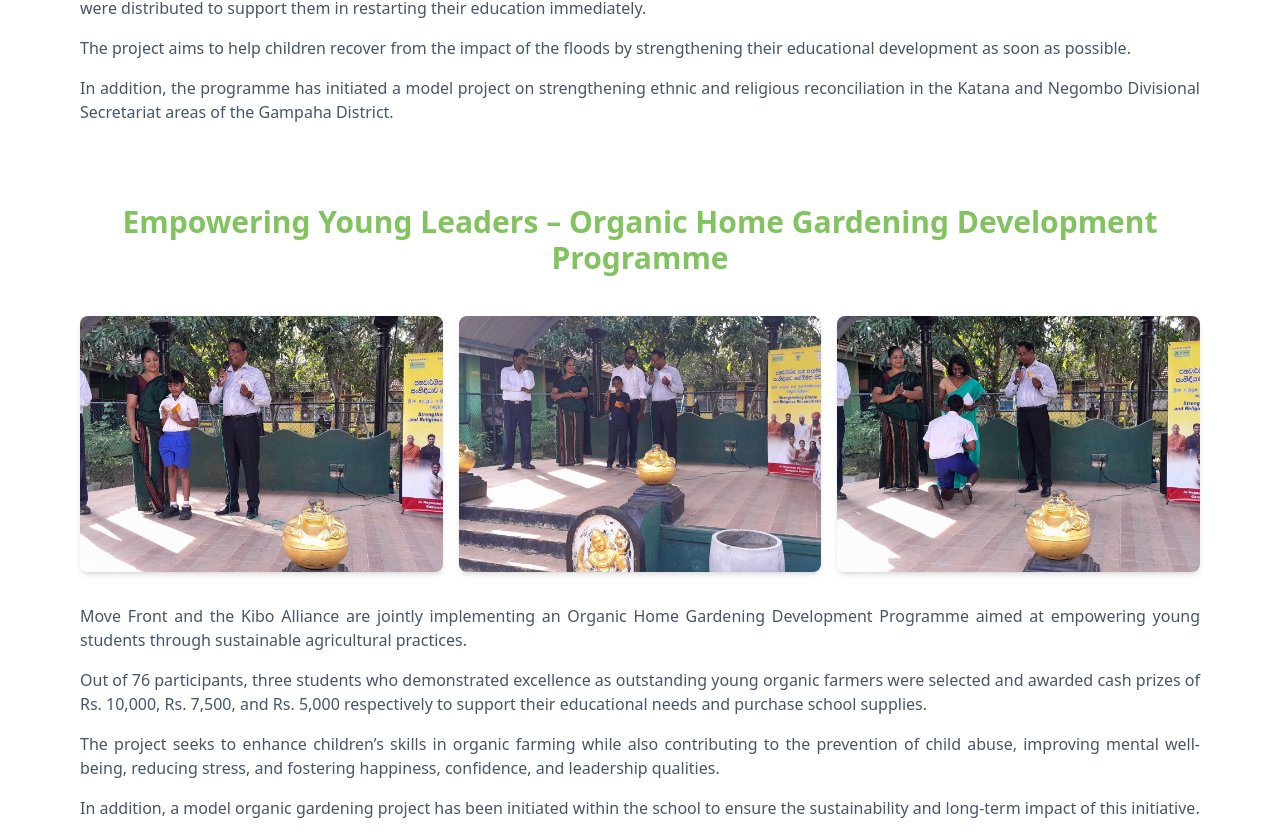
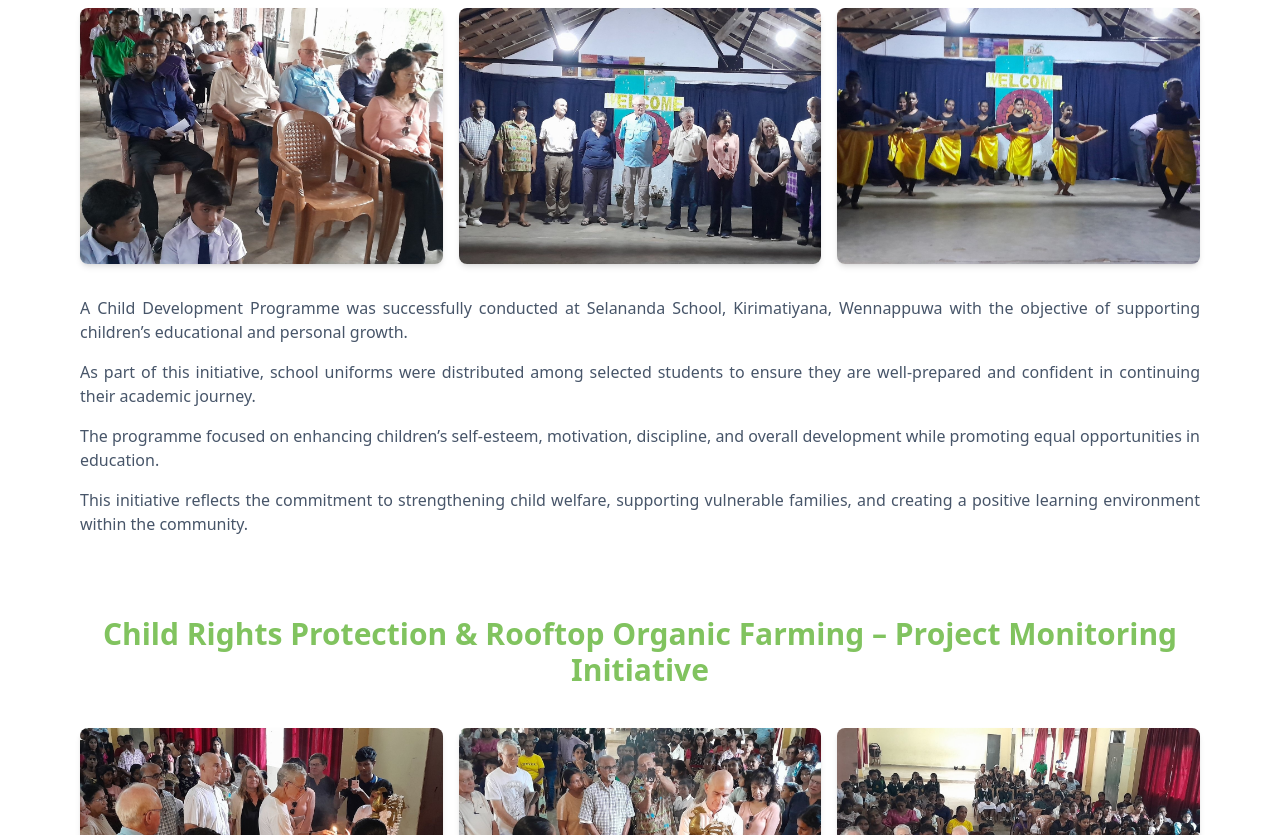
Before and after one commit to supunpramod/Move-Front-Institution, a React (Vite) app: page /mediaroom in a window 1280 px wide. Shown: the part 2905-3740 px from the top of the page. Built offline with nearby package versions, Linux system fonts and the light colour scheme.

Commit message:
feat: Remove unused images and content from Mediaroom for improved clarity and maintainability

```diff
--- a/src/pages/Mediaroom.jsx
+++ b/src/pages/Mediaroom.jsx
@@ -10,12 +10,10 @@ import fb8 from "../assets/fb8.jpg";
 import fb9 from "../assets/fb9.jpg";
 import fb10 from "../assets/fb10.jpg";
 import fb11 from "../assets/fb11.jpg";
-import fb12 from "../assets/fb12.jpg";
+
 import fb13 from "../assets/fb13.jpg";
 import fb14 from "../assets/fb14.jpg";
-import fb15 from "../assets/fb15.jpg";
-import fb16 from "../assets/fb16.jpg";
-import fb17 from "../assets/fb17.jpg";
+
 
 import fb18 from "../assets/fb18.jpg";
 import fb19 from "../assets/fb19.jpg";
@@ -64,17 +62,11 @@ const journalistTrainingImages = [
 
 const floodSupportImages = [
   { src: fb11, alt: "Flood-Affected Children Support - 1" },
-  { src: fb12, alt: "Flood-Affected Children Support - 2" },
   { src: fb13, alt: "Flood-Affected Children Support - 3" },
   { src: fb14, alt: "Flood-Affected Children Support - 4" },
 ];
 
-const organicProjectImages = [
 
-  { src: fb15, alt: "Student Award Ceremony - 2" },
-  { src: fb16, alt: "School Model Organic Garden - 3" },
-  { src: fb17, alt: "School Model Organic Garden - 4" },
-];
 
 
 const childDevelopmentImages = [
@@ -269,54 +261,6 @@ export default function Mediaroom() {
 </Section>
 
 {/* ================= Section 5 ================= */}
-<Section title="Empowering Young Leaders – Organic Home Gardening Development Programme">
-  <div >
-
-    {/* Images (Remove if not needed) */}
-    <div className="mt-6 grid grid-cols-1 sm:grid-cols-2 lg:grid-cols-3 gap-4">
-      {organicProjectImages.map((img) => (
-        <div key={img.src} className="overflow-hidden rounded-lg shadow-md">
-          <img
-            src={img.src}
-            alt={img.alt}
-            loading="lazy"
-            className="w-full h-64 object-cover"
-          />
-        </div>
-      ))}
-    </div>
-
-    {/* Description */}
-    <div className="mt-8 space-y-4 text-fon text-base sm:text-base leading-relaxed text-justify">
-      <p>
-        Move Front and the Kibo Alliance are jointly implementing an
-        Organic Home Gardening Development Programme aimed at empowering
-        young students through sustainable agricultural practices.
-      </p>
-
-      <p>
-        Out of 76 participants, three students who demonstrated excellence
-        as outstanding young organic farmers were selected and awarded
-        cash prizes of Rs. 10,000, Rs. 7,500, and Rs. 5,000 respectively
-        to support their educational needs and purchase school supplies.
-      </p>
-
-      <p>
-        The project seeks to enhance children’s skills in organic farming
-        while also contributing to the prevention of child abuse, improving
-        mental well-being, reducing stress, and fostering happiness,
-        confidence, and leadership qualities.
-      </p>
-
-      <p>
-        In addition, a model organic gardening project has been initiated
-        within the school to ensure the sustainability and long-term
-        impact of this initiative.
-      </p>
-    </div>
-
-  </div>
-</Section>
 
 
 {/* ================= Section 6 ================= */}
```
